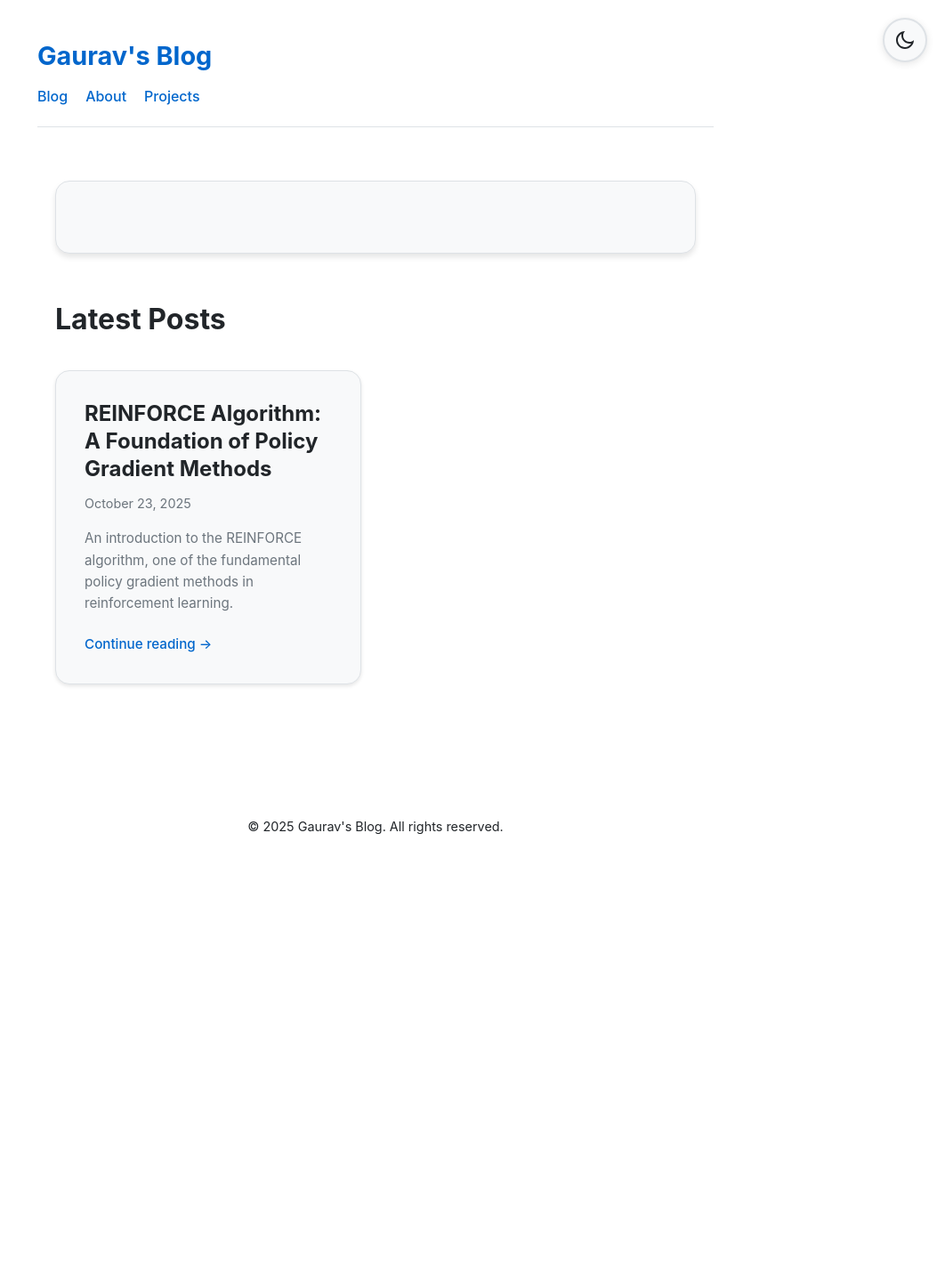
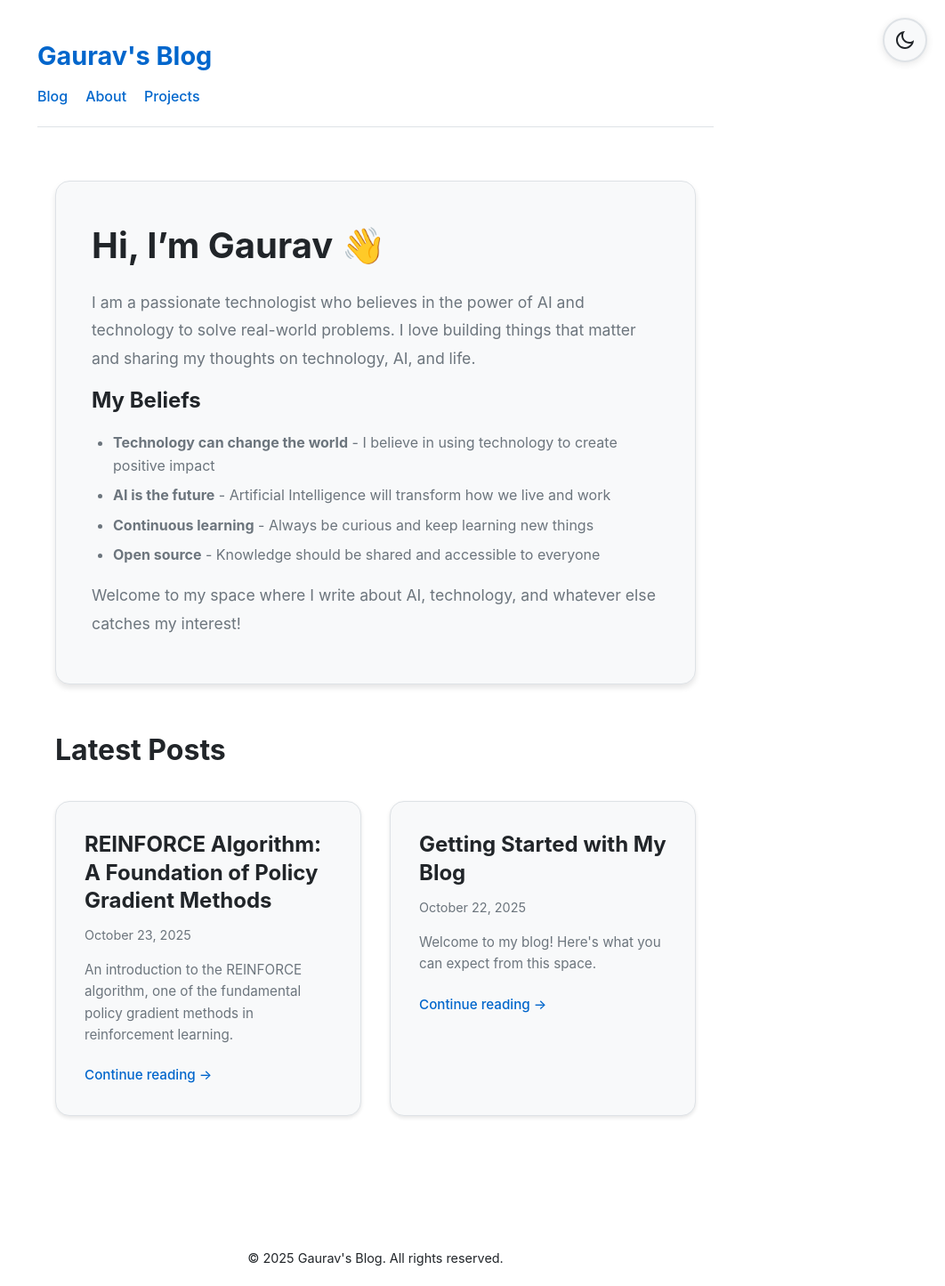
Before and after one commit to GauravAtavale/gauravatavale.github.io, a Jekyll site: the page built from index.markdown, in a window 1280 px wide. Shown: the whole page at 89% size, without its empty margins (218-1280 px from the left). Built offline with Jekyll 4.4.1, drawn with Linux system fonts in a browser that asks for light colours; before the commit the page ends 960 px from its top, so only the background shows below that.

Commit message:
more test updates

```diff
--- /dev/null
+++ b/_posts/2025-10-22-getting-started.markdown
@@ -0,0 +1,37 @@
+---
+layout: post
+title: "Getting Started with My Blog"
+date: 2025-10-22 10:00:00 -0400
+categories: [thoughts, general]
+excerpt: "Welcome to my blog! Here's what you can expect from this space."
+---
+
+Welcome to my blog! I'm excited to share my journey in technology, AI, and software development with you.
+
+## What You'll Find Here
+
+This blog is a space where I'll be sharing:
+
+- **AI and Machine Learning insights** - Deep dives into algorithms, research papers, and practical implementations
+- **Software Development tips** - Best practices, tutorials, and lessons learned
+- **Technology trends** - My thoughts on emerging technologies and their impact
+- **Personal projects** - Updates on things I'm building and learning
+
+## Why I'm Writing
+
+I believe in learning in public. By documenting my journey, I hope to:
+
+1. Solidify my own understanding of complex topics
+2. Help others who are on similar learning paths
+3. Connect with like-minded technologists
+4. Contribute to the developer community
+
+## What's Coming Next
+
+I'm planning to write about reinforcement learning algorithms, modern AI architectures, and practical tutorials for implementing ML systems. Stay tuned!
+
+Thanks for being here, and feel free to reach out if you have questions or want to discuss any of these topics!
+
+---
+
+*Follow along as I explore the intersection of AI, technology, and innovation.*
--- a/index.markdown
+++ b/index.markdown
@@ -1,6 +1,16 @@
 ---
-# Feel free to add content and custom Front Matter to this file.
-# To modify the layout, see https://jekyllrb.com/docs/themes/#overriding-theme-defaults
-
 layout: home
 ---
+
+# Hi, I'm Gaurav 👋
+
+I am a passionate technologist who believes in the power of AI and technology to solve real-world problems. I love building things that matter and sharing my thoughts on technology, AI, and life.
+
+## My Beliefs
+
+- **Technology can change the world** - I believe in using technology to create positive impact
+- **AI is the future** - Artificial Intelligence will transform how we live and work
+- **Continuous learning** - Always be curious and keep learning new things
+- **Open source** - Knowledge should be shared and accessible to everyone
+
+Welcome to my space where I write about AI, technology, and whatever else catches my interest!
```
